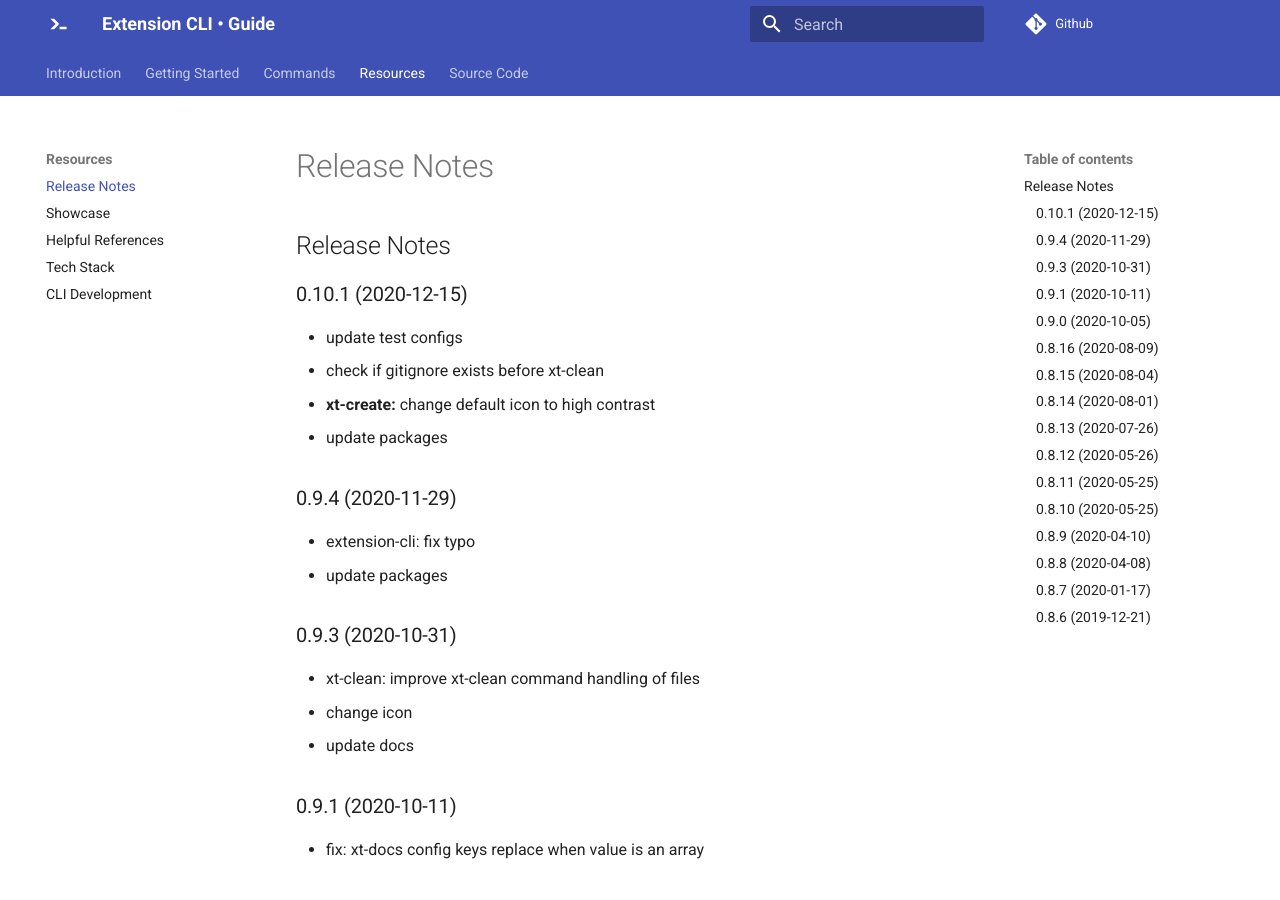
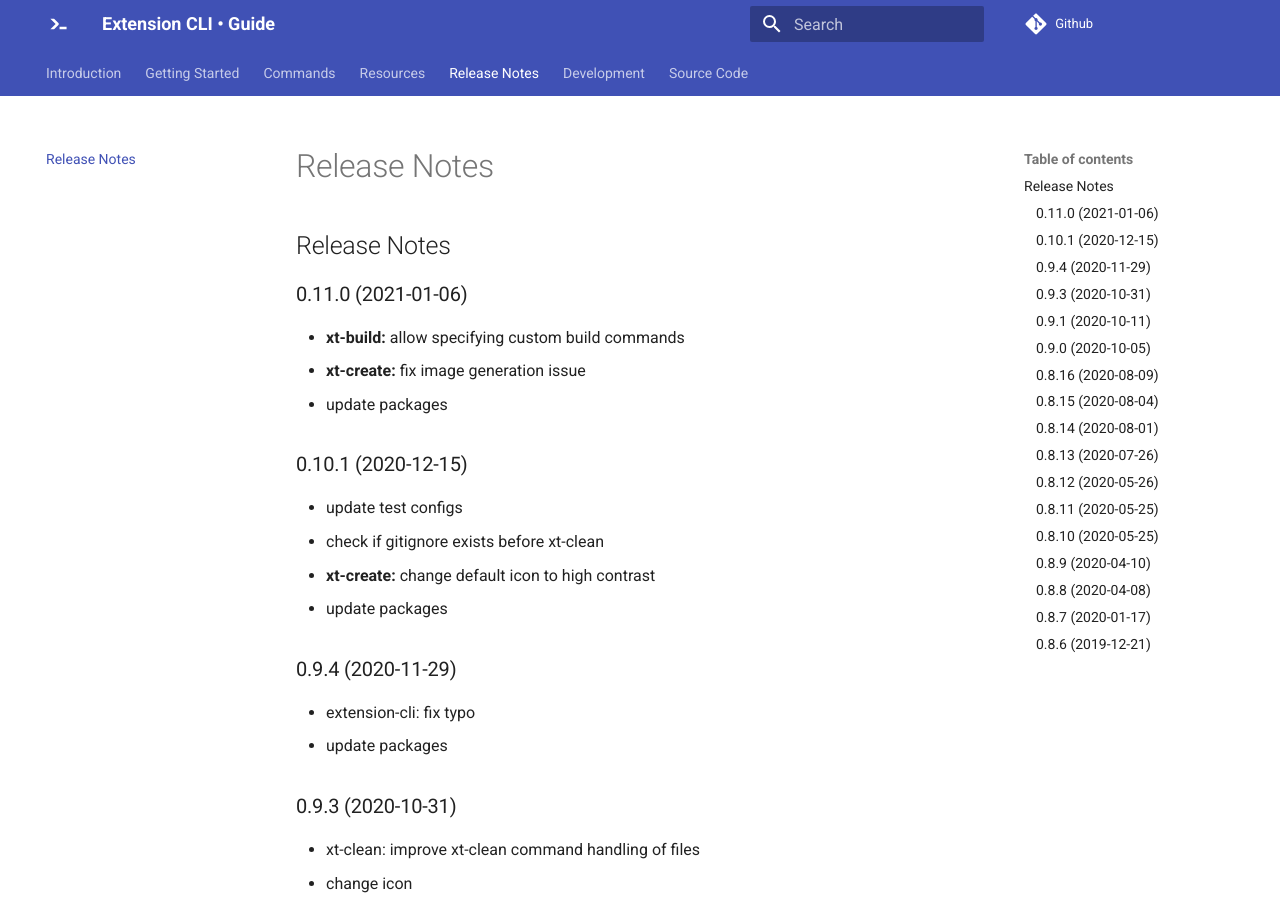
Before and after one commit to MobileFirstLLC/extension-cli, an MkDocs documentation site: the page built from guide/09-release-notes.md, in a window 1280 px wide and 900 px high. Built offline with MkDocs 1.6.1 and Material for MkDocs 9.7.7, drawn with Linux system fonts in a browser that asks for light colours; comment, search, counter and statistics services are not loaded.

Commit message:
update docs

```diff
--- a/guide/09-release-notes.md
+++ b/guide/09-release-notes.md
@@ -1,4 +1,11 @@
 ## Release Notes
+
+### 0.11.0 (2021-01-06)
+
+* **xt-build:** allow specifying custom build commands
+* **xt-create:** fix image generation issue
+* update packages
+
 
 ### 0.10.1 (2020-12-15)
 
--- a/mkdocs.yml
+++ b/mkdocs.yml
@@ -21,11 +21,11 @@ nav:
     - 'xt-sync': 06-xt-sync.md
     - 'xt-test': 07-xt-test.md
   - "Resources":
-    - Release Notes: 09-release-notes.md
     - Showcase: 10-showcase.md
     - Helpful References: 12-helpful.md
     - Tech Stack: 11-stack.md
-    - CLI Development: 13-cli-development.md
+  - "Release Notes": 09-release-notes.md
+  - "Development": 13-cli-development.md
   - "Source Code":
     - Github: https://github.com/MobileFirstLLC/extension-cli
 
```
Also changed, not shown: guide/12-helpful.md (+1 -1 lines).
